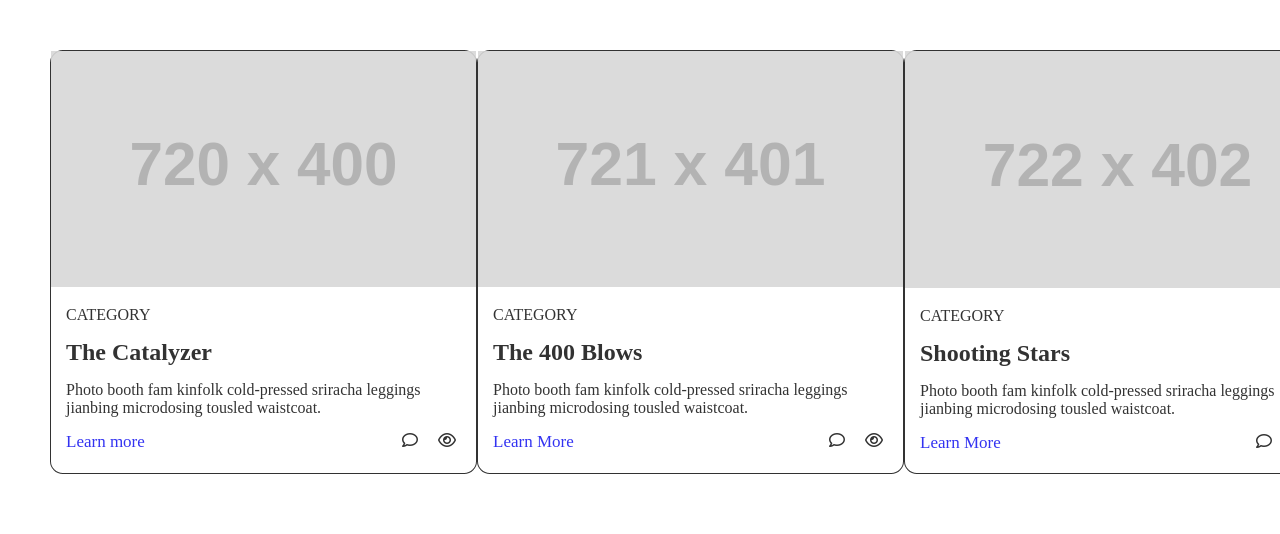
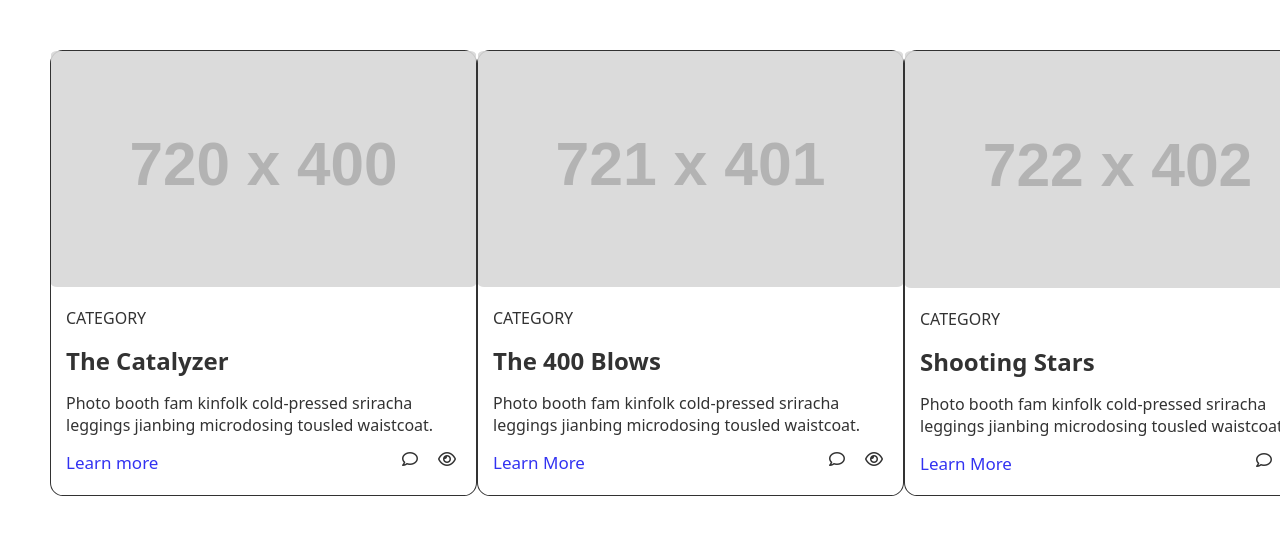
Before and after one commit to plojovichana/IT-CAMP, a plain HTML site: page project2/index.html in a window 1280 px wide. Shown: the top 534 px of the page. Drawn offline with Linux system fonts and the light colour scheme; placeholder pictures from the web are drawn by us.

Commit message:
project2

```diff
--- a/domaci2/style.css
+++ b/project2/style.css
@@ -1,5 +1,6 @@
 *{
         margin: 0;
+        font-family: system-ui, -apple-system, BlinkMacSystemFont, 'Segoe UI', Roboto, Oxygen, Ubuntu, Cantarell, 'Open Sans', 'Helvetica Neue', sans-serif;
 }
 .img{
         width: 425px
@@ -12,6 +13,7 @@
 .img{
         justify-content: space-around;
         opacity: 90%;
+        border-radius: 1.5%;
 }
 .p{
         margin: 15px;
```
Also changed, not shown: project2/index.html (renamed from domaci2/index.html).
